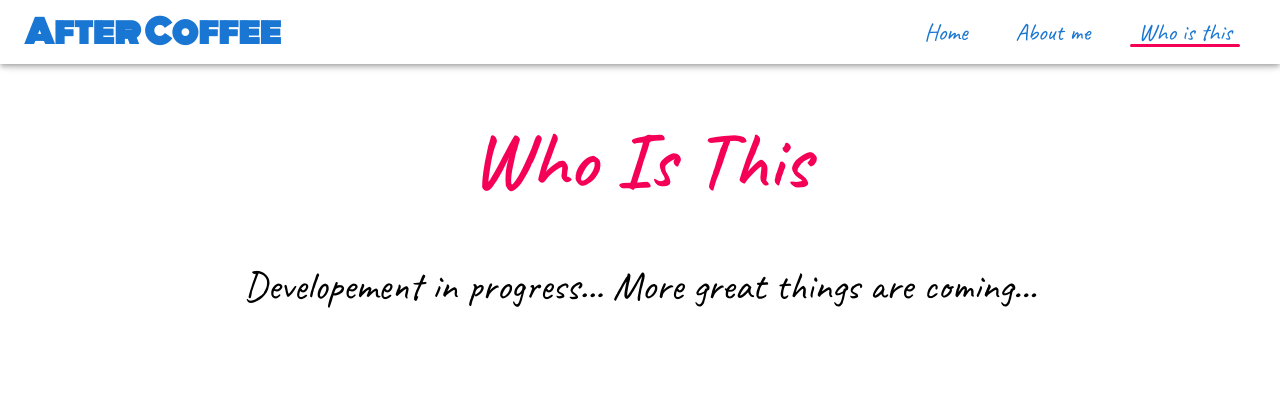
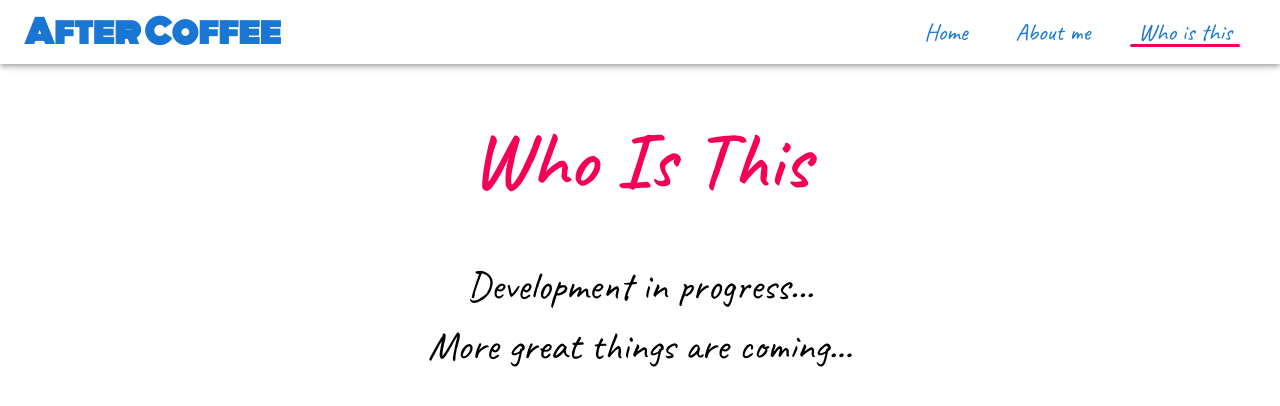
Before and after one commit to patrick69yu/myweb-client, a React (Create React App) app: page /whoisthis in a window 1280 px wide. Shown: the top 406 px of the page. Built offline with nearby package versions, Linux system fonts and the light colour scheme.

Commit message:
remove background image

```diff
--- a/src/components/Route/Home.js
+++ b/src/components/Route/Home.js
@@ -23,8 +23,7 @@ const useStyles = makeStyles(theme => ({
     height: "auto",
     minHeight: "100%",
     textAlign: "center",
-    background: "url(" + bgImgUrl + ") #FFF border-box center no-repeat fixed",
-    backgroundSize: "cover",
+    background: "#000",
     padding: theme.spacing(2, 0, 6)
   },
   page2: {
--- a/src/components/Route/Whoisthis.js
+++ b/src/components/Route/Whoisthis.js
@@ -26,7 +26,10 @@ export default function Whoisthis() {
     <section className={classes.root}>
       <HeadingH1 title={h1Title} />
       <Typography className={classes.msg}>
-        Developement in progress... More great things are coming...
+        Development in progress...
+      </Typography>
+      <Typography className={classes.msg}>
+        More great things are coming...
       </Typography>
     </section>
   );
```
